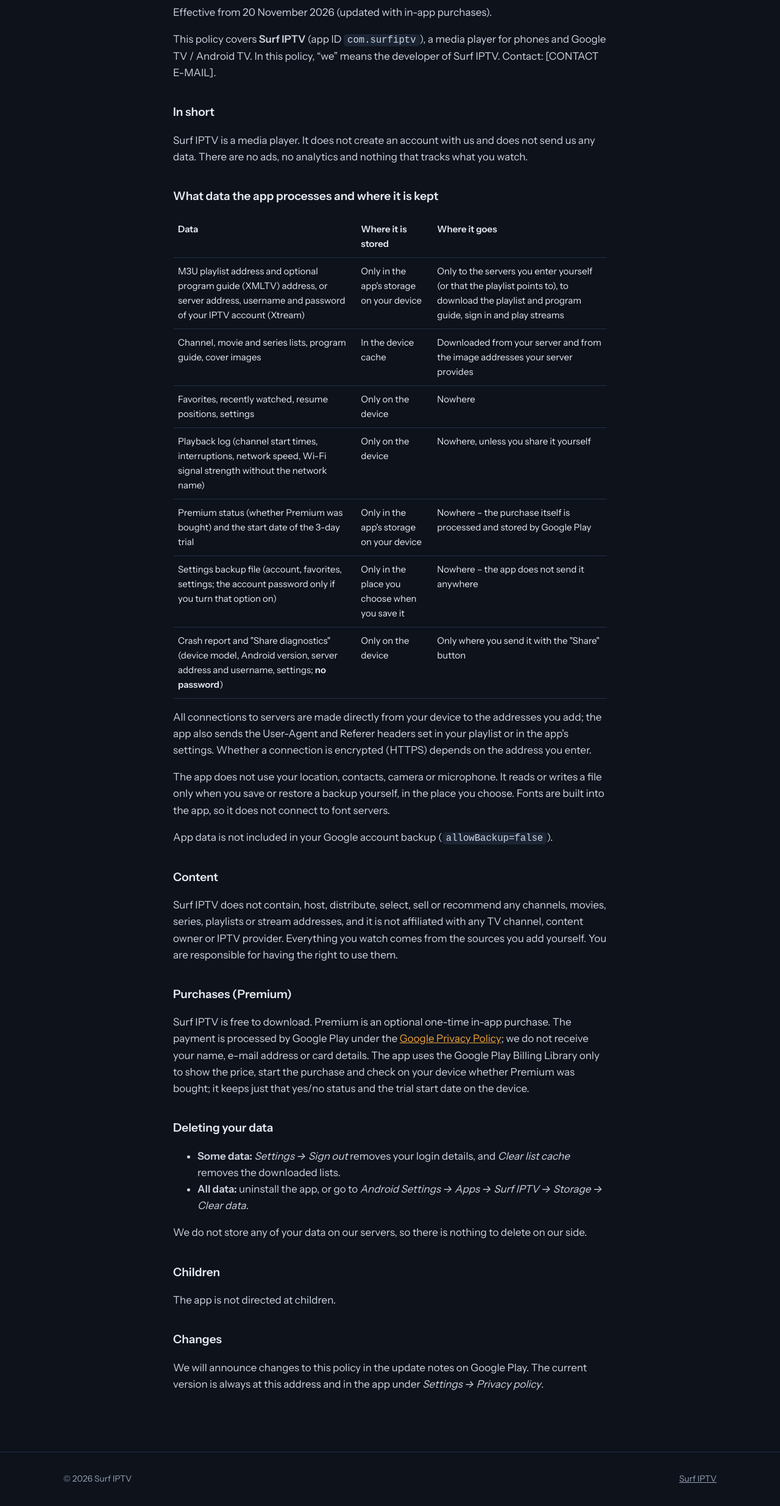
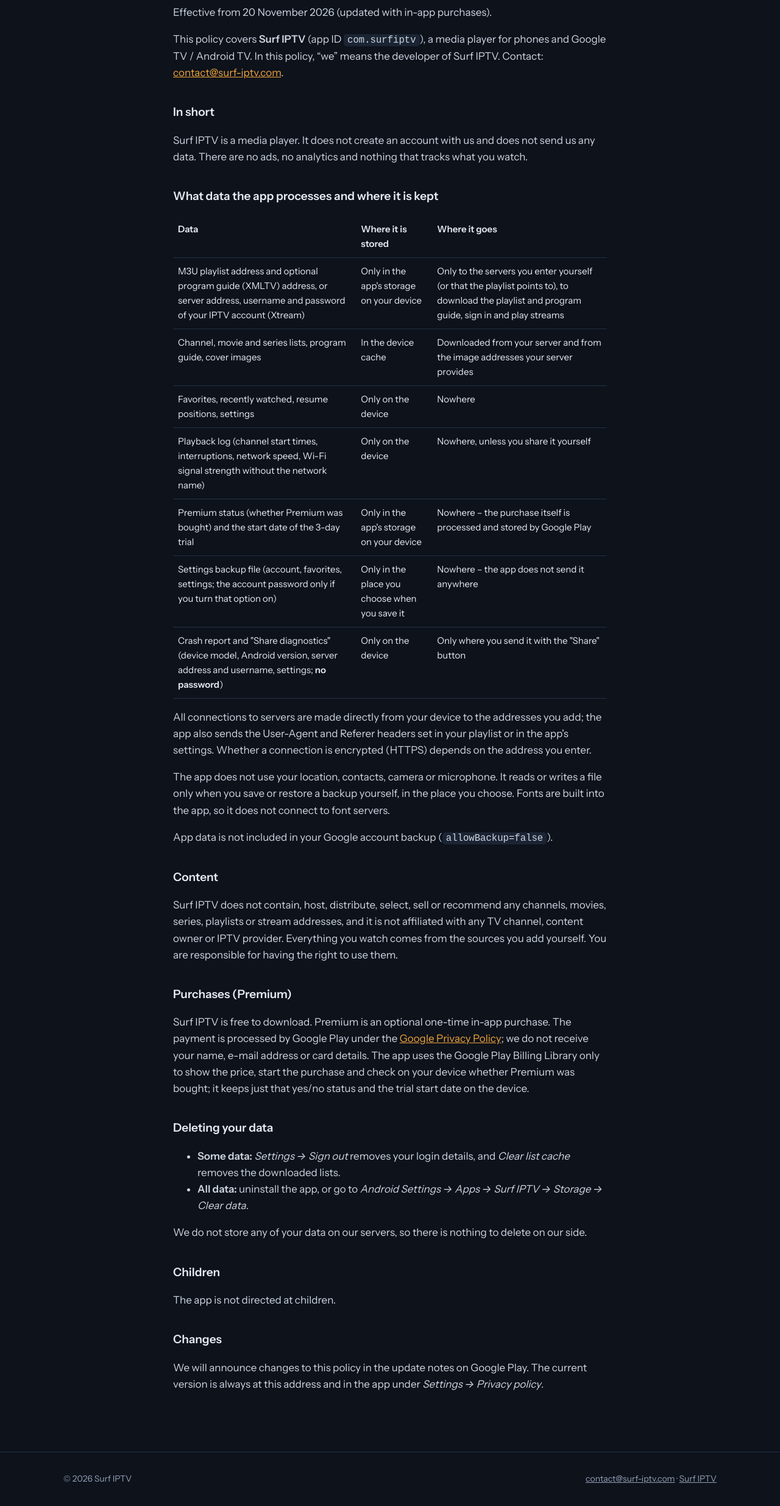
Before and after one commit to surf-iptv/site, a plain HTML site: page privacy/index.html in a window 1280 px wide. Shown: the part 198-2668 px from the top of the page at 61% size. Drawn offline with Linux system fonts and the light colour scheme.

Commit message:
Kontakt: contact@surf-iptv.com w stopce i polityce
Co-Authored-By: Claude Opus 5.5 <noreply@anthropic.com>
Claude-Session: https://claude.ai/code/session_018uVMYJmemNefUsepzF74aB

```diff
--- a/privacy/index.html
+++ b/privacy/index.html
@@ -27,7 +27,7 @@
   <h1>Privacy Policy</h1>
 <!-- policy:start – treść wstawia tools/privacy.py --site z repozytorium surf-iptv (plik sklep/PRIVACY-POLICY.md); nie edytuj ręcznie -->
 <p>Effective from 20 November 2026 (updated with in-app purchases).</p>
-<p>This policy covers <b>Surf IPTV</b> (app ID <code>com.surfiptv</code>), a media player for phones and Google TV / Android TV. In this policy, “we” means the developer of Surf IPTV. Contact: [CONTACT E-MAIL].</p>
+<p>This policy covers <b>Surf IPTV</b> (app ID <code>com.surfiptv</code>), a media player for phones and Google TV / Android TV. In this policy, “we” means the developer of Surf IPTV. Contact: <a href="mailto:contact@surf-iptv.com">contact@surf-iptv.com</a>.</p>
 <h3>In short</h3>
 <p>Surf IPTV is a media player. It does not create an account with us and does not send us any data. There are no ads, no analytics and nothing that tracks what you watch.</p>
 <h3>What data the app processes and where it is kept</h3>
@@ -52,7 +52,7 @@
 <footer>
   <div class="wrap">
     <span>© 2026 Surf IPTV</span>
-    <span><a href="../">Surf IPTV</a></span>
+    <span><a href="mailto:contact@surf-iptv.com">contact@surf-iptv.com</a> · <a href="../">Surf IPTV</a></span>
   </div>
 </footer>
 </body>
```
Also changed, not shown: index.html (+1 -1 lines).
